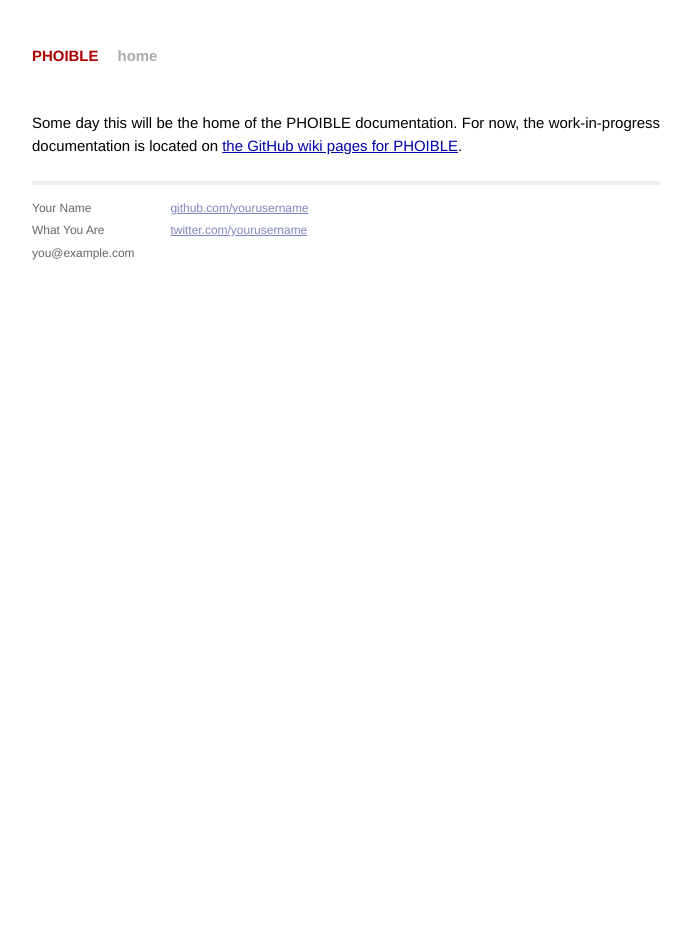
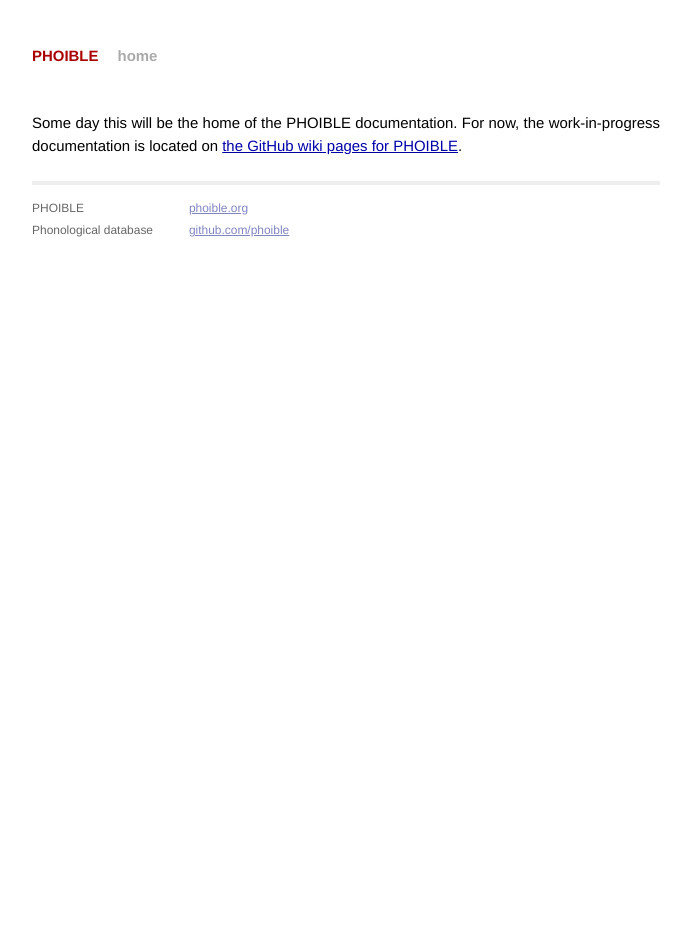
Before and after one commit to phoible/phoible.github.io, a Jekyll site: the page built from index.md, in a window 1280 px wide. Shown: the whole page, without its empty margins (294-985 px from the left). Built offline with Jekyll 4.4.1, drawn with Linux system fonts in a browser that asks for light colours; Markdown is read by kramdown in place of the engine named in the settings.

Commit message:
first basic update of default template

```diff
--- a/_layouts/default.html
+++ b/_layouts/default.html
@@ -26,15 +26,14 @@
           <div class="footer">
             <div class="contact">
               <p>
-                Your Name<br />
-                What You Are<br />
-                you@example.com
+                PHOIBLE<br />
+                Phonological database
               </p>
             </div>
             <div class="contact">
               <p>
-                <a href="https://github.com/yourusername">github.com/yourusername</a><br />
-                <a href="https://twitter.com/yourusername">twitter.com/yourusername</a><br />
+                <a href="http://phoible.org/">phoible.org</a><br />
+                <a href="https://github.com/phoible">github.com/phoible</a><br />
               </p>
             </div>
           </div>
```
